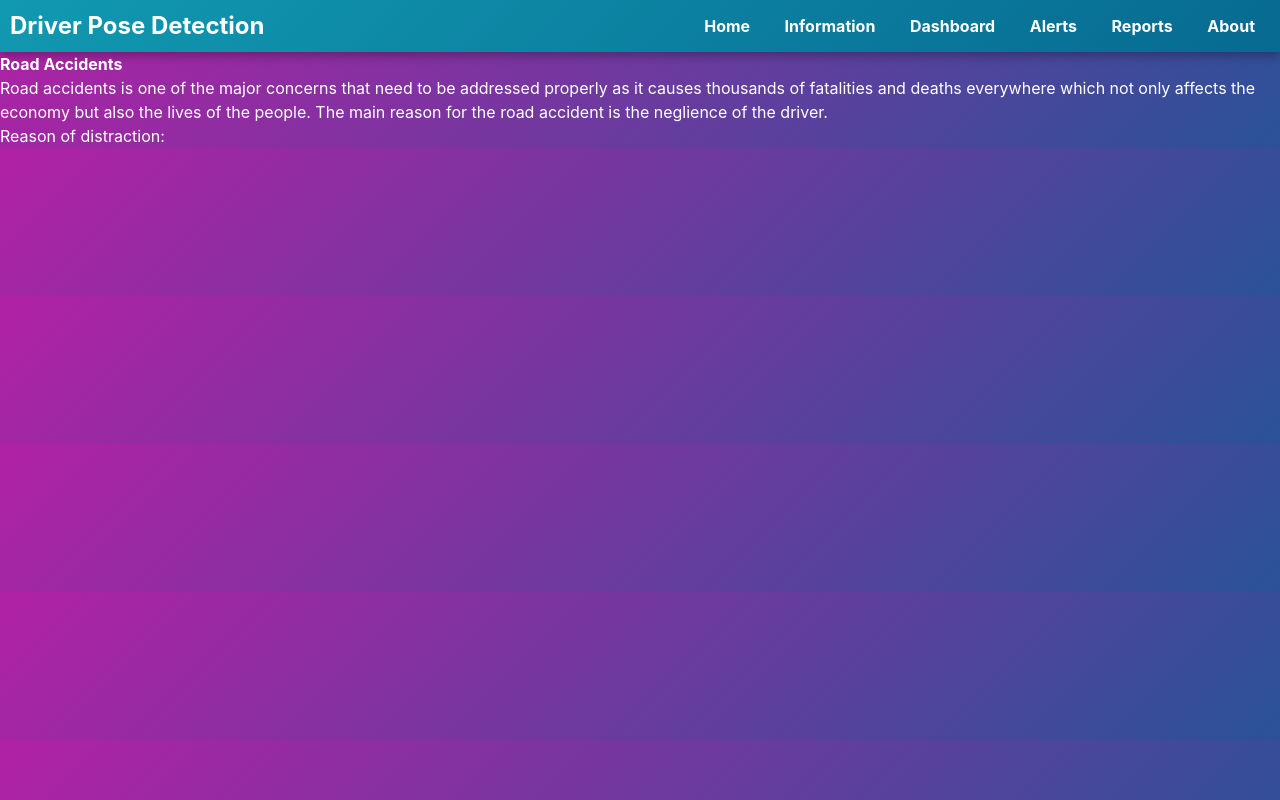
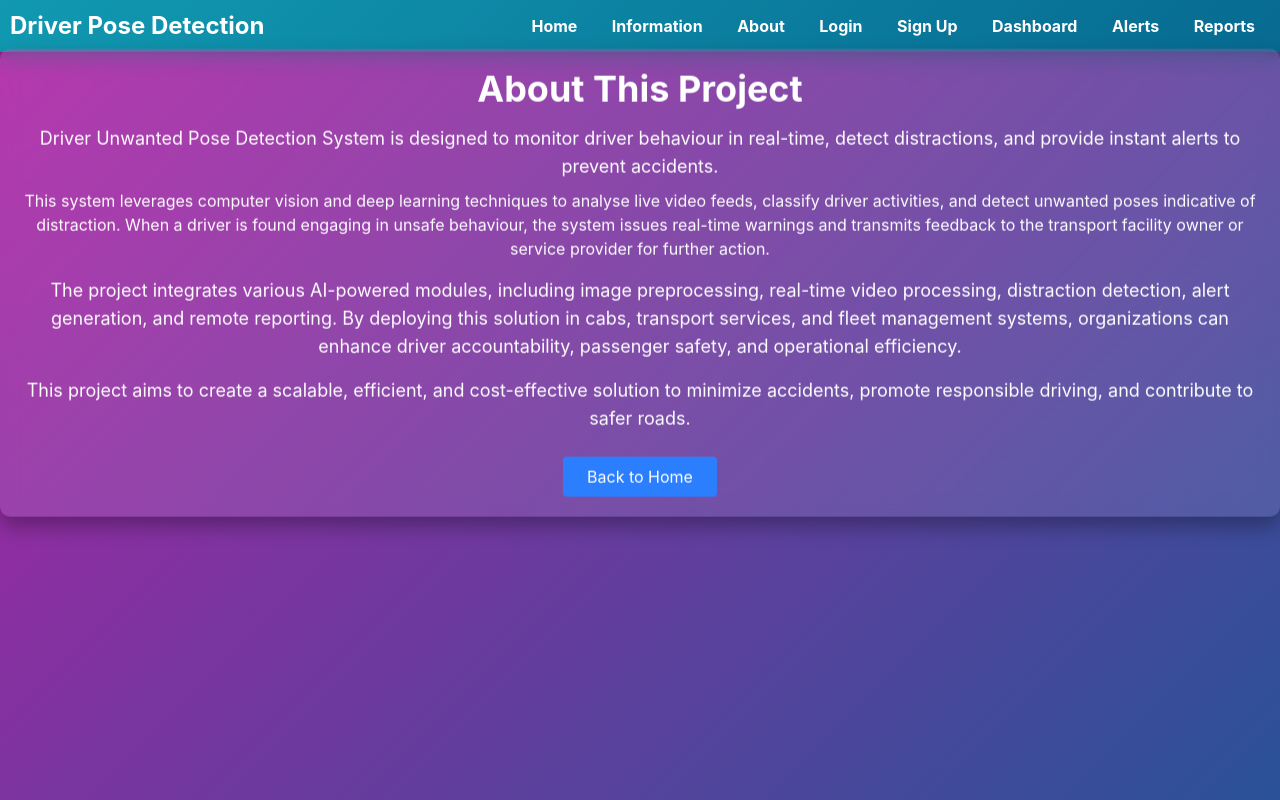
Before and after one commit to AdityaSrivastavDS/Driver-Unwanted-Pose-Detection-and-Feedback-System, a Flask app: page /information in a window 1280 px wide. Run offline with Flask 3, Linux system fonts and the light colour scheme.

Commit message:
commit update frontend

```diff
--- a/static/css/styles.css
+++ b/static/css/styles.css
@@ -59,3 +59,68 @@ nav {
     transform: scale(1.1);
     text-shadow: 0px 4px 10px rgba(255, 255, 255, 0.7);
 }
+
+.team {
+    display: flex;
+    justify-content: space-around;
+    margin-top: 2rem;
+}
+
+.team-member {
+    text-align: center;
+    width: 45%;
+}
+
+.team-img {
+    width: 80%;
+    height: auto;
+    border-radius: 50%;
+    transition: transform 0.3s ease-in-out;
+}
+
+.team-img:hover {
+    transform: scale(1.1);
+}
+
+@keyframes fadeIn {
+    from {
+        opacity: 0;
+    }
+    to {
+        opacity: 1;
+    }
+}
+
+.animate-fade-in {
+    animation: fadeIn 2s ease-in-out;
+}
+
+.video-container {
+    position: fixed;
+    top: 0;
+    left: 0;
+    width: 100%;
+    height: 100%;
+    overflow: hidden;
+    z-index: -1; /* Ensure the video is behind other content */
+}
+
+video {
+    position: absolute;
+    top: 50%;
+    left: 50%;
+    min-width: 100%;
+    min-height: 100%;
+    width: auto;
+    height: auto;
+    transform: translate(-50%, -50%);
+    z-index: -1;
+    background-size: cover;
+}
+body, html {
+    margin: 0;
+    padding: 0;
+    width: 100%;
+    height: 100%;
+    overflow: hidden;
+}
--- a/templates/information.html
+++ b/templates/information.html
@@ -2,18 +2,32 @@
 
 {% block content %}
 
-<body>
-    <h1><b>Road Accidents</b></h1>
-    <p>Road accidents is one of the major concerns that need to be addressed properly as it causes thousands of
-        fatalities
-        and deaths everywhere which not only affects the economy but also the lives of the people. The main reason for
-        the
-        road accident is the neglience of the driver.
-    </p>
-    <ul>Reason of distraction:
-        <li></li>
-    </ul>
+<div class="container mx-auto text-center fade-in">
+    <div class="card floating">
+        <h1 class="text-4xl font-bold">About This Project</h1>
+        <p class="mt-4 text-lg">Driver Unwanted Pose Detection System is designed to monitor driver
+            behaviour in real-time, detect distractions, and provide instant alerts to
+            prevent accidents.
+        </p>
+        <p class="mt-2">This system leverages computer vision and deep learning techniques to
+            analyse live video feeds, classify driver activities, and detect unwanted
+            poses indicative of distraction. When a driver is found engaging in unsafe
+            behaviour, the system issues real-time warnings and transmits feedback
+            to the transport facility owner or service provider for further action.
+        </p>
 
-</body>
+        <p class="mt-4 text-lg">The project integrates various AI-powered modules, including image
+            preprocessing, real-time video processing, distraction detection, alert
+            generation, and remote reporting. By deploying this solution in cabs,
+            transport services, and fleet management systems, organizations can
+            enhance driver accountability, passenger safety, and operational
+            efficiency.
+        </p>
+        <p class="mt-4 text-lg"> This project aims to create a scalable, efficient, and cost-effective
+            solution to minimize accidents, promote responsible driving, and contribute
+            to safer roads.</p>
+        <a href="/" class="mt-6 inline-block bg-blue-500 px-6 py-2 rounded text-white button-hover">Back to Home</a>
+    </div>
+</div>
 
 {% endblock %}
--- a/templates/navbar.html
+++ b/templates/navbar.html
@@ -4,10 +4,13 @@
         <div>
             <a href="/" class="nav-item">Home</a>
             <a href = "/information" class="nav-item">Information</a>
+            <a href="/about" class="nav-item">About</a>
+            <a href = "/login" class = "nav-item">Login</a>
+            <a href = "/signup" class = "nav-item">Sign Up</a>
             <a href="/dashboard" class="nav-item">Dashboard</a>
             <a href="/alerts" class="nav-item">Alerts</a>
             <a href="/reports" class="nav-item">Reports</a>
-            <a href="/about" class="nav-item">About</a>
+
         </div>
     </div>
 </nav>
```
Also changed, not shown: templates/about.html (+13 -5 lines), templates/index.html (+5 -2 lines), static/images/adi.jpg (added), 1 other file.
